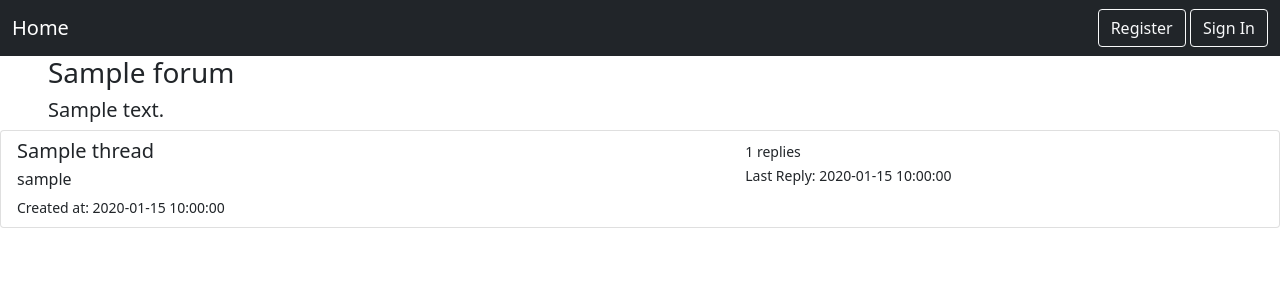
After one commit to erikwinkel/flask-forum, a Flask app: page /forums/1 in a window 1280 px wide. The commit adds this page. Shown: the top 300 px of the page. Run offline with Flask 2, Linux system fonts and the light colour scheme; tables that the repository leaves empty hold one stand-in row (values such as "Sample post").

Commit message:
basic formatting, crud routes for threads completed

```diff
--- a/models.py
+++ b/models.py
@@ -16,6 +16,9 @@ class User(db.Model):
         self.email = email
         self.password = password
 
+    def __repr__(self):
+        return self.username
+
 class Thread(db.Model):
     id = db.Column(db.Integer, primary_key=True)
     forum_id = db.Column(db.Integer, db.ForeignKey('forum.id'), nullable = False)
@@ -33,6 +36,7 @@ class Thread(db.Model):
         self.user_id = user_id
         self.content = content
         self.created_at = datetime.datetime.now()
+        self.last_reply = self.created_at
 
 class Post(db.Model):
     id = db.Column(db.Integer, primary_key=True)
--- a/routes.py
+++ b/routes.py
@@ -1,4 +1,6 @@
 from flask import render_template, redirect, request, session, g
+import requests
+from requests.api import post
 from models import *
 from app import app, db
 from werkzeug.security import check_password_hash, generate_password_hash
@@ -6,11 +8,14 @@ from werkzeug.security import check_password_hash, generate_password_hash
 # if user is signed in, get username from session and assign to g.username
 @app.before_request
 def get_user_session():
-    username = session.get("username")
-    if username:
-        g.username = username
+    user_id = session.get("user_id")
+    user = User.query.get(user_id)
+    if user:
+        g.username = user.username
+        g.user_id = user.id
     else:
         g.username = None
+        g.user_id = None
 
 # Main page, list of all forums
 @app.route('/')
@@ -30,7 +35,7 @@ def register():
         password = generate_password_hash(request.form["password"])
         if not username or not email or not password:
             return render_template('register.html', message = 'Error: Missing data. Please fill out all fields')
-        elif User.query.filter_by(username=username) or User.query.filter_by(email=email):
+        elif User.query.filter_by(username=username).first() or User.query.filter_by(email=email).first():
             return render_template('register.html', message = "Error: An account already exists with this username or email address.")
         else:
             new_user = User(username, email, password)
@@ -48,12 +53,11 @@ def sign_in():
         email = request.form["email"]
         password = request.form["password"]
         user = User.query.filter_by(email=email).first()
-        print(user)
         if not user or not check_password_hash(user.password, password):
             return render_template('signin.html', message = "Invalid email or password")
         else:
             session.clear()
-            session["username"] = user.username
+            session["user_id"] = user.id
             return redirect('/')
 
 # sign out user
@@ -61,3 +65,59 @@ def sign_in():
 def sign_out():
     session.clear()
     return redirect('/')
+
+# GET - show threads in forums, POST - post new thread to forum
+@app.route('/forums/<forum_id>', methods=["GET","POST"])
+def show_forum(forum_id):
+    if request.method == "GET":
+        forum = Forum.query.get(forum_id)
+        threads = Thread.query.filter_by(forum_id=forum_id).order_by(Thread.last_reply.desc()).all()
+        return render_template('forum.html',forum=forum, threads=threads)
+    if request.method == "POST":
+        if g.user_id:
+            title = request.form["title"]
+            content = request.form["content"]
+            new_thread = Thread(forum_id, title, g.user_id, content)
+            db.session.add(new_thread)
+            db.session.commit()
+            return redirect(f'/threads/{new_thread.id}')
+        else:
+            return redirect('/')
+
+
+# GET - show a thread and its posts
+@app.route('/threads/<thread_id>', methods=["GET","POST"])
+def show_thread(thread_id):
+    if request.method == "GET":
+        thread = Thread.query.get(thread_id)
+        parent = thread.forum
+        posts = Post.query.filter_by(thread_id=thread_id).order_by(Post.created_at.desc()).all()
+        return render_template('thread.html',posts=posts,thread=thread,parent=parent)
+    if request.method == "POST":
+        if g.user_id:
+            content = request.form["content"]
+            new_post = Post(thread_id, g.user_id, content)
+            db.session.add(new_post)
+            db.session.commit()
+        return redirect(f'/threads/{thread_id}')
+
+@app.route('/threads/<thread_id>/edit', methods=["POST"])
+def edit_thread(thread_id):
+    thread = Thread.query.get(thread_id)
+    if g.user_id == thread.user_id:
+        thread.title = request.form["title"]
+        thread.content = request.form["content"]
+        thread.edited_at = datetime.datetime.now()
+        db.session.commit()
+    return redirect(f'/threads/{thread_id}')
+
+@app.route('/threads/<thread_id>/delete')
+def delete_thread(thread_id):
+    thread = Thread.query.get(thread_id)
+    if g.user_id == thread.user_id:
+        for post in thread.posts:
+            db.session.delete(post)
+        db.session.commit()
+        db.session.delete(thread)
+        db.session.commit()
+    return redirect(f'/forums/{thread.forum_id}')
--- a/templates/base.html
+++ b/templates/base.html
@@ -1,19 +1,33 @@
 <!DOCTYPE html>
 <html lang="en">
 <head>
+    <meta name="viewport" content="width=device-width, initial-scale=1">
     <title>Flask Forum</title>
+    <link href="https://cdn.jsdelivr.net/npm/bootstrap@5.0.2/dist/css/bootstrap.min.css" rel="stylesheet" integrity="sha384-EVSTQN3/azprG1Anm3QDgpJLIm9Nao0Yz1ztcQTwFspd3yD65VohhpuuCOmLASjC" crossorigin="anonymous">
 </head>
 <body>
-    <header>
-        <a href="/">Home</a>
-        {% if g.username %}
-            <p>Hello, {{g.username}}!</p>
-            <a href="/signout">Sign out</a>
-        {% else %}
-            <a href="/register">Register</a>
-            <a href="/signin">Sign in</a>
-        {% endif %}
-    </header>
+    <nav class="navbar navbar-dark bg-dark">
+        <div class="container-fluid">
+            <a class="navbar-brand" href="/">Home</a>
+            <ul class="navbar-nav me-auto mb-2 mb-lg-0">
+                {% if parent %}
+                <li class="nav-item">
+                    <a class="nav-link" href="/forums/{{parent.id}}">{{parent.name}}</a>
+                </li>
+                {% endif %}
+            </ul>
+            <div>
+                {% if g.username %}
+                    <p class="text-light">Hello, {{g.username}}!</p>
+                    <a href="/signout"><button class="btn btn-outline-light">Sign Out</button></a>
+                {% else %}
+                    <a href="/register"><button class="btn btn-outline-light">Register</button></a>
+                    <a href="/signin"><button class="btn btn-outline-light">Sign In</button></a>
+                {% endif %}
+            </div>
+        </div>
+    </nav>
     {% block body %}{% endblock %}
+    <script src="https://cdn.jsdelivr.net/npm/bootstrap@5.0.2/dist/js/bootstrap.bundle.min.js" integrity="sha384-MrcW6ZMFYlzcLA8Nl+NtUVF0sA7MsXsP1UyJoMp4YLEuNSfAP+JcXn/tWtIaxVXM" crossorigin="anonymous"></script>
 </body>
 </html>
--- /dev/null
+++ b/templates/forum.html
@@ -0,0 +1,70 @@
+{% extends 'base.html'%}
+
+{% block body %}
+<div class="mx-5 d-flex justify-content-between">
+  <div>
+    <h3>{{forum.name}}</h3>
+    <h5>{{forum.description}}</h5>
+  </div>
+  {% if g.user_id %}
+  <button type="button" class="btn btn-dark my-auto" data-bs-toggle="modal" data-bs-target="#newThreadModal">
+    Create new thread
+  </button>
+  {% endif %}
+</div>
+
+<div class="modal fade" id="newThreadModal" tabindex="-1" aria-labelledby="newThreadLabel" aria-hidden="true">
+  <div class="modal-dialog">
+    <div class="modal-content">
+      <form method="POST">
+        <div class="modal-header">
+          <h5 class="modal-title" id="newThreadLabel">New Thread</h5>
+          <button type="button" class="btn-close" data-bs-dismiss="modal" aria-label="Close"></button>
+        </div>
+        <div class="modal-body">
+          <div class="mb-2">
+            <label for="title" class="form-label">Title</label>
+            <input type="text" class="form-control" id="title" name="title">
+          </div>
+          <div class="mb-2">
+            <label for="content" class="form-label">Content</label>
+            <textarea type="content" class="form-control" id="content" name="content"></textarea>
+          </div>
+        </div>
+        <div class="modal-footer">
+          <button type="button" class="btn btn-secondary" data-bs-dismiss="modal">Close</button>
+          <button type="submit" class="btn btn-primary">Post thread</button>
+        </div>
+      </form>
+    </div>
+  </div>
+</div>
+
+
+
+
+
+{% for thread in threads %}
+
+<div class="list-group">
+    {% for thread in threads %}
+    <a href="/threads/{{thread.id}}" class="list-group-item list-group-item-action" aria-current="true">
+        <div class="d-flex w-75 justify-content-between">
+          <div>
+            <h5 class="mb-1">{{thread.title}}</h5>
+            <p class="mb-1">{{thread.user}}</p>
+            <small>Created at: {{thread.created_at}}</small>
+          </div>
+          <div>
+              <small>{{'0' if thread.posts == None else thread.posts|length}} replies</small><br>
+              {% if thread.posts %}
+              <small>Last Reply: {{thread.last_reply}}</small>
+              {% endif %}
+          </div>
+        </div>
+      </a>
+    {% endfor %}
+</div>
+
+{% endfor %}
+{% endblock %}
```
Also changed, not shown: templates/index.html (+10 -8 lines), templates/register.html (+16 -4 lines), templates/signin.html (+17 -9 lines), templates/thread.html (added, +126 -0 lines).
